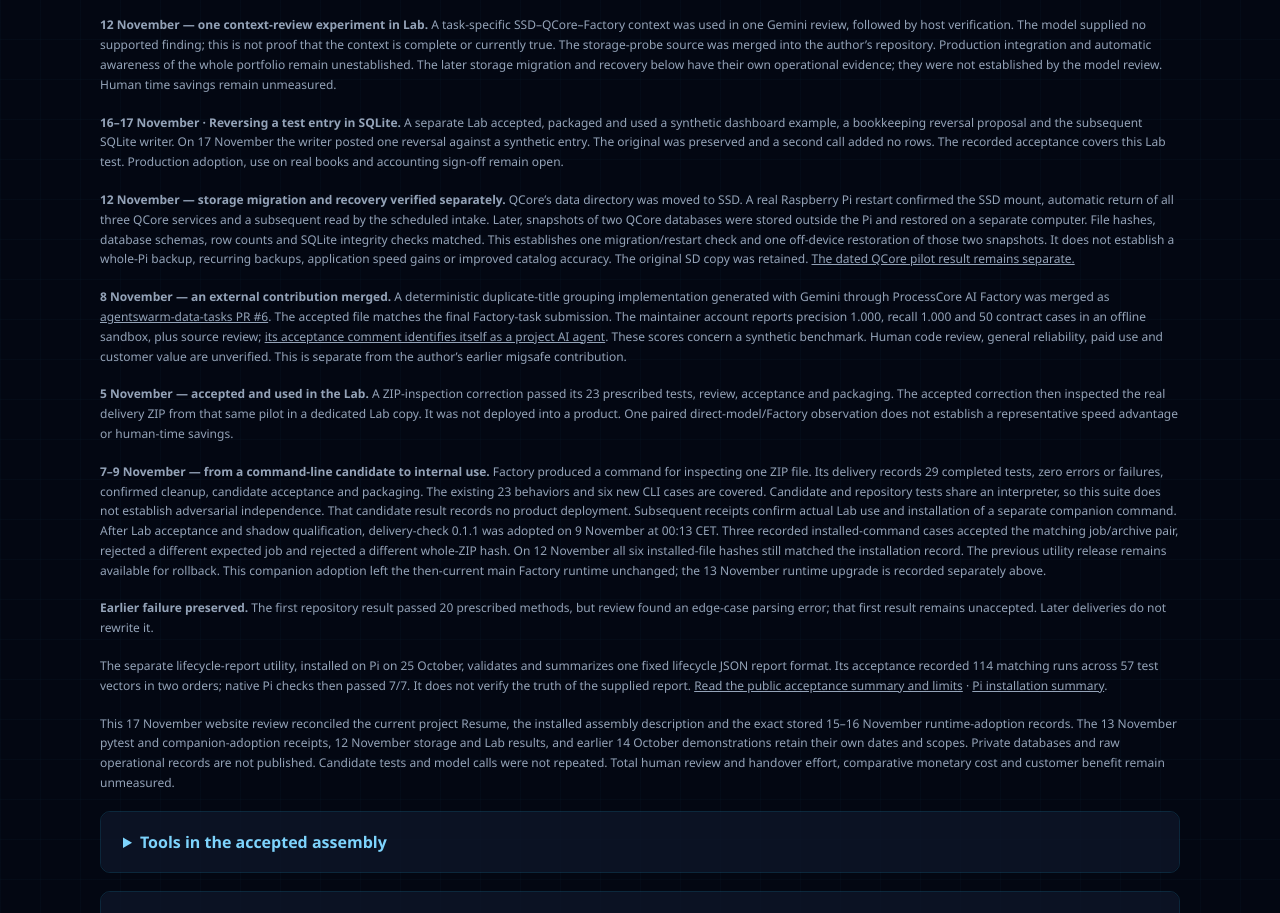
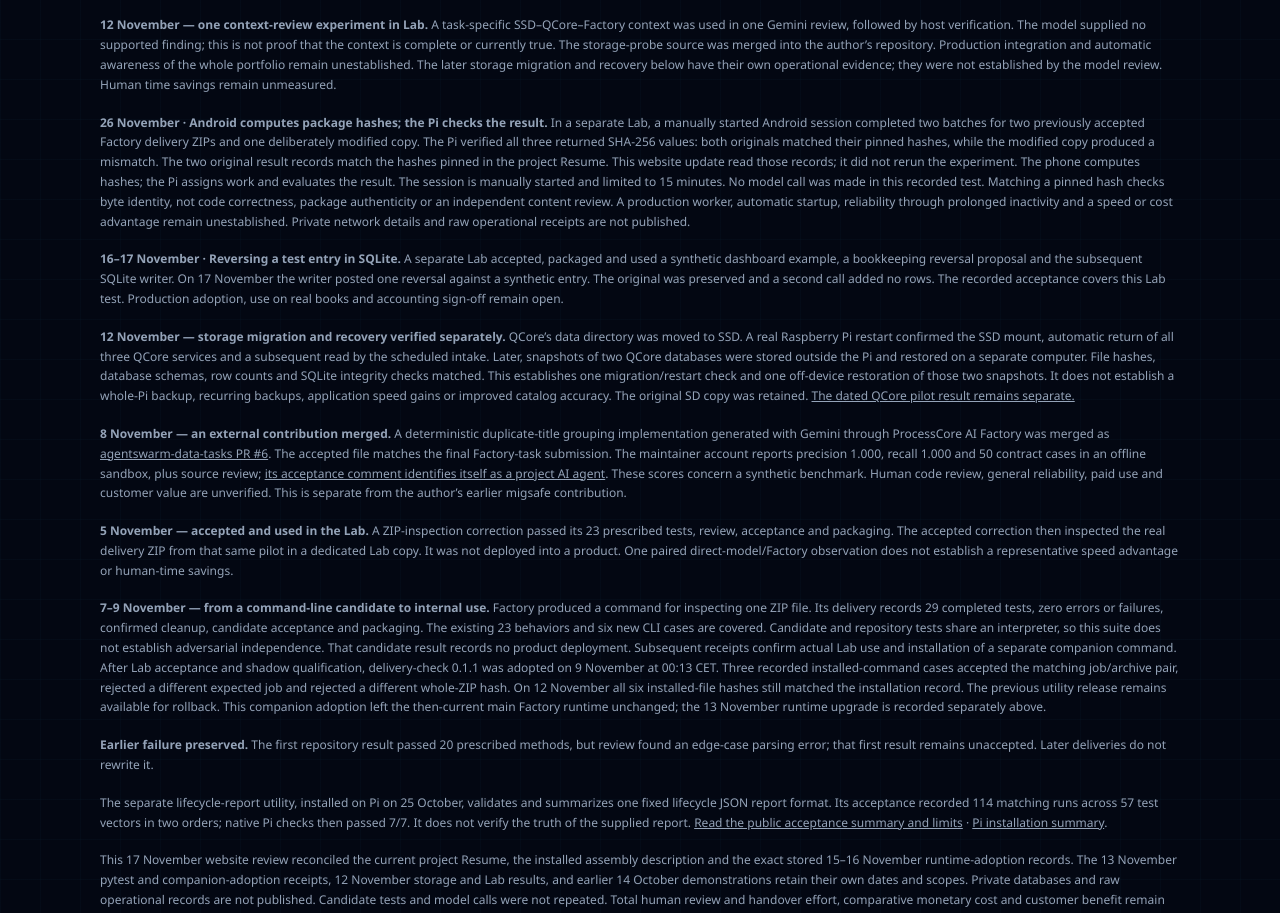
Before and after one commit to tondad80-dev/processcore-quantum-intelligence, a plain HTML site: page engineering.html in a window 1280 px wide. Shown: the part 6801-7714 px from the top of the page. Drawn offline with Linux system fonts and the light colour scheme.

Commit message:
Document the bounded Android package-hash Lab result in both languages

```diff
--- a/engineering.html
+++ b/engineering.html
@@ -899,6 +899,7 @@ section, #contact, #top { scroll-margin-top: 110px; }
   <p class="review-note" id="github-evidence-013"><strong>14 November — optional GitHub checkout evidence adopted.</strong> The separately installed 0.1.3 extension can compare supplied checkout logs against the expected PR, head/base/merge revision and complete required-job identities. Installed-command checks used synthetic API transport and two real historical job logs; they were not a fresh upstream CI run or source-authenticity proof. A checkout match does not replace the CI result or its PR binding. The previous 0.1.2 release remains preserved, and the receipt-summary companion stays 0.1.0. Refresh and execution authority remain explicit.</p>
   <p class="review-note" id="factory-evidence-freshness"><strong>12 November — connecting a delivery to dated GitHub evidence in Lab.</strong> A separate Lab status command links a recorded Factory task and its original result to an external GitHub observation. An expired observation requested a refresh; a fresh capture then matched the same task and original result and recorded the later upstream merge. Eighteen native checks passed. The original candidate result stays unchanged. This integration is not deployed into the main Factory runtime; refresh is explicit, with no continuous tracking of the current commit. The two installed companion commands above retain their separate adoption status.</p>
   <p class="review-note" id="portfolio-context-lab"><strong>12 November — one context-review experiment in Lab.</strong> A task-specific SSD–QCore–Factory context was used in one Gemini review, followed by host verification. The model supplied no supported finding; this is not proof that the context is complete or currently true. The storage-probe source was merged into the author’s repository. Production integration and automatic awareness of the whole portfolio remain unestablished. The later storage migration and recovery below have their own operational evidence; they were not established by the model review. Human time savings remain unmeasured.</p>
+  <p class="review-note" id="android-package-check"><strong>26 November · Android computes package hashes; the Pi checks the result.</strong> In a separate Lab, a manually started Android session completed two batches for two previously accepted Factory delivery ZIPs and one deliberately modified copy. The Pi verified all three returned SHA-256 values: both originals matched their pinned hashes, while the modified copy produced a mismatch. The two original result records match the hashes pinned in the project Resume. This website update read those records; it did not rerun the experiment. The phone computes hashes; the Pi assigns work and evaluates the result. The session is manually started and limited to 15 minutes. No model call was made in this recorded test. Matching a pinned hash checks byte identity, not code correctness, package authenticity or an independent content review. A production worker, automatic startup, reliability through prolonged inactivity and a speed or cost advantage remain unestablished. Private network details and raw operational receipts are not published.</p>
   <p class="review-note" id="factory-internal-lab"><strong>16–17 November · Reversing a test entry in SQLite.</strong> A separate Lab accepted, packaged and used a synthetic dashboard example, a bookkeeping reversal proposal and the subsequent SQLite writer. On 17 November the writer posted one reversal against a synthetic entry. The original was preserved and a second call added no rows. The recorded acceptance covers this Lab test. Production adoption, use on real books and accounting sign-off remain open.</p>
   <p class="review-note" id="storage-recovery"><strong>12 November — storage migration and recovery verified separately.</strong> QCore’s data directory was moved to SSD. A real Raspberry Pi restart confirmed the SSD mount, automatic return of all three QCore services and a subsequent read by the scheduled intake. Later, snapshots of two QCore databases were stored outside the Pi and restored on a separate computer. File hashes, database schemas, row counts and SQLite integrity checks matched. This establishes one migration/restart check and one off-device restoration of those two snapshots. It does not establish a whole-Pi backup, recurring backups, application speed gains or improved catalog accuracy. The original SD copy was retained. <a href="#qcore">The dated QCore pilot result remains separate.</a></p>
   <p class="review-note" id="external-contribution"><strong>8 November — an external contribution merged.</strong> A deterministic duplicate-title grouping implementation generated with Gemini through ProcessCore AI Factory was merged as <a href="https://github.com/andrewsiah/agentswarm-data-tasks/pull/6" target="_blank" rel="noopener noreferrer">agentswarm-data-tasks PR #6<span class="sr-only"> (opens in a new window)</span></a>. The accepted file matches the final Factory-task submission. The maintainer account reports precision 1.000, recall 1.000 and 50 contract cases in an offline sandbox, plus source review; <a href="https://github.com/andrewsiah/agentswarm-data-tasks/pull/6#issuecomment-6727969549" target="_blank" rel="noopener noreferrer">its acceptance comment identifies itself as a project AI agent<span class="sr-only"> (opens in a new window)</span></a>. These scores concern a synthetic benchmark. Human code review, general reliability, paid use and customer value are unverified. This is separate from the author’s earlier migsafe contribution.</p>
```
Also changed, not shown: projects.html (+1 -1 lines), projekty.html (+1 -1 lines), 1 other file.
